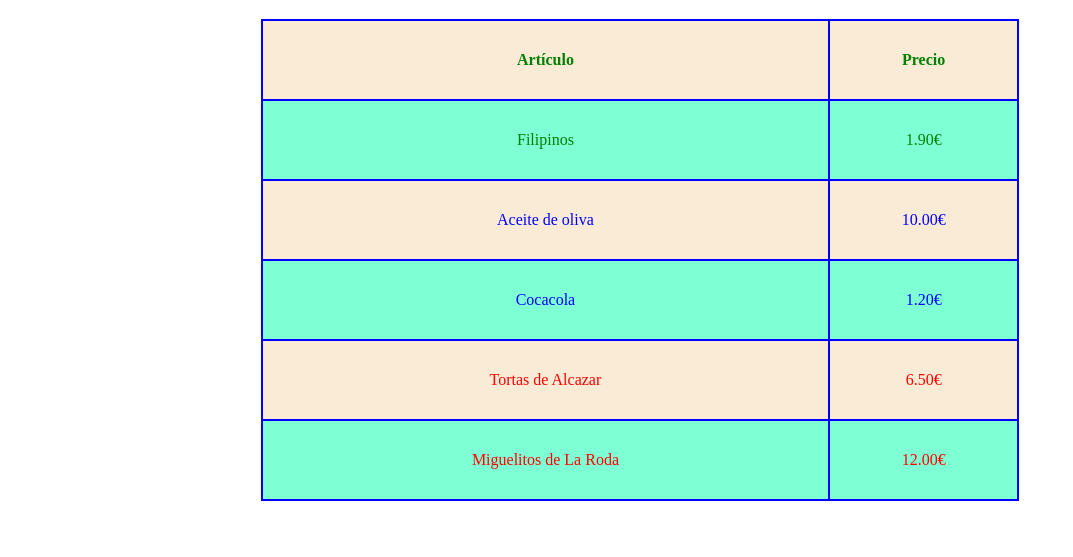
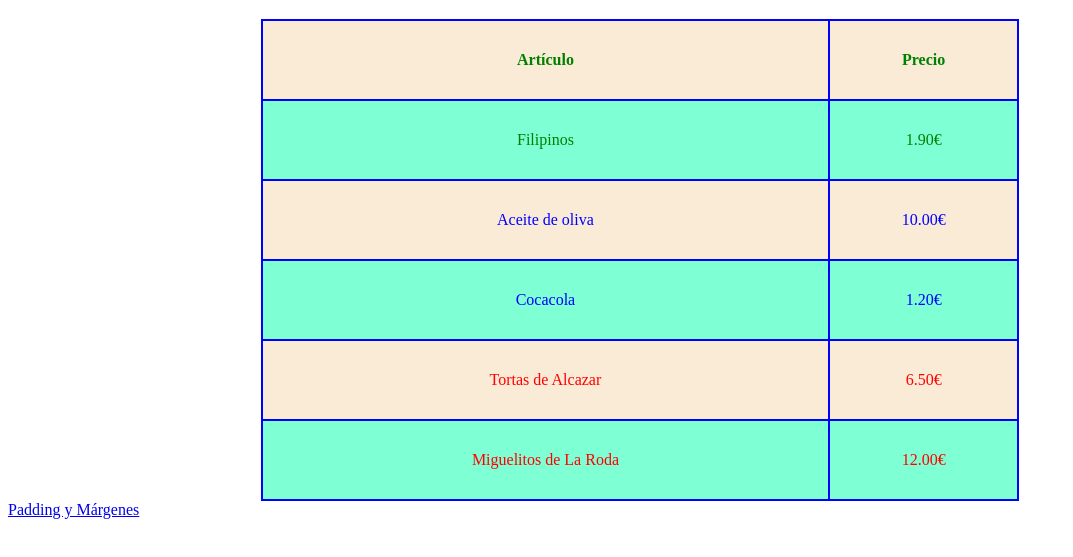
Before and after one commit to IanFraile/8.tablas, a plain HTML site: page index.html in a window 1280 px wide. Shown: the part 61-618 px from the top of the page, without its empty margins (0-1073 px from the left). Drawn offline with Linux system fonts and the light colour scheme.

Commit message:
version 2

```diff
--- a/index.html
+++ b/index.html
@@ -81,5 +81,6 @@
         </tfoot>
     </table>
     </div>
+    <a href="padding y márgenes.html">Padding y Márgenes</a>
 </body>
 </html>
```
Also changed, not shown: padding y márgenes.html (+1 -0 lines).
